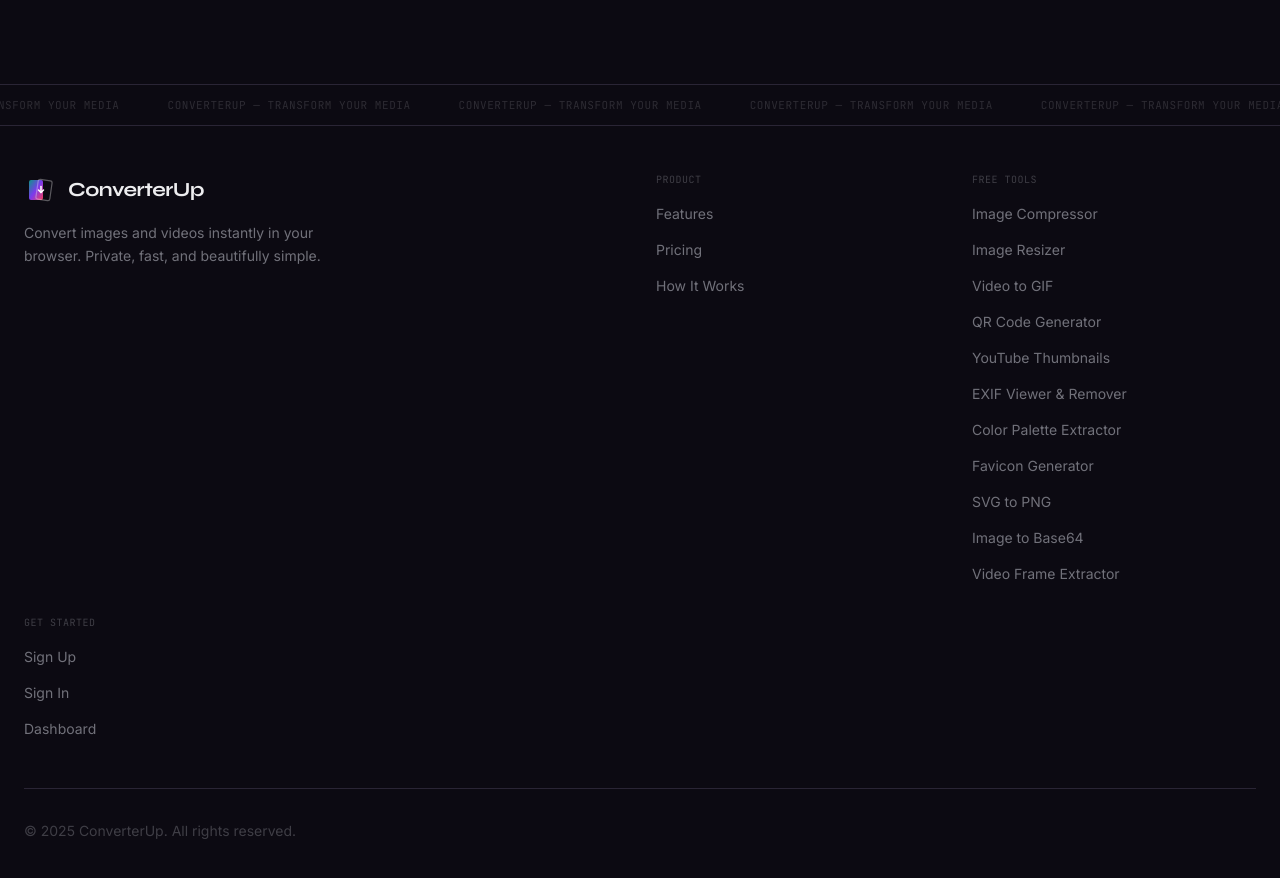
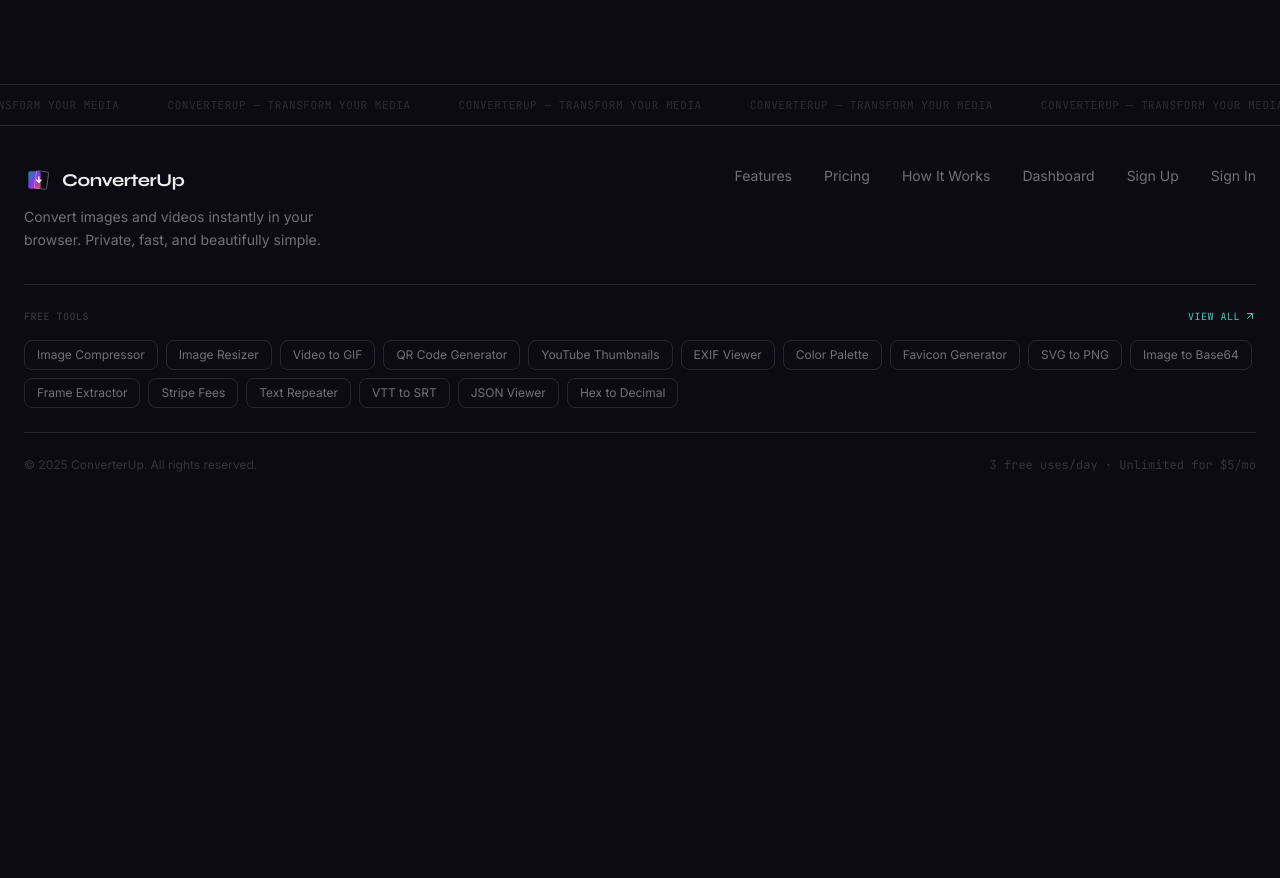
Before and after one commit to rodpru/converterup, a Next.js app: page / in a window 1280 px wide. Shown: the part 8180-9058 px from the top of the page. After the commit the page ends 8693 px from the top, so only its background shows below. Built offline with nearby package versions, Linux system fonts and the light colour scheme; no server answers.

Commit message:
main | Redesign footer — compact layout with tools as pill tags

```diff
--- a/components/landing/footer.tsx
+++ b/components/landing/footer.tsx
@@ -3,11 +3,31 @@
 import Link from "next/link";
 import { motion } from "framer-motion";
 import { Logo } from "@/components/logo";
+import { ArrowUpRight } from "lucide-react";
 
 const ease = [0.16, 1, 0.3, 1] as const;
 
 const marqueeText = "CONVERTERUP \u2014 Transform Your Media";
 const marqueeItems = Array.from({ length: 12 }, () => marqueeText);
+
+const tools = [
+  { name: "Image Compressor", href: "/tools/image-compressor" },
+  { name: "Image Resizer", href: "/tools/image-resizer" },
+  { name: "Video to GIF", href: "/tools/video-to-gif" },
+  { name: "QR Code Generator", href: "/tools/qr-code-generator" },
+  { name: "YouTube Thumbnails", href: "/tools/youtube-thumbnail-downloader" },
+  { name: "EXIF Viewer", href: "/tools/exif-viewer" },
+  { name: "Color Palette", href: "/tools/color-palette" },
+  { name: "Favicon Generator", href: "/tools/favicon-generator" },
+  { name: "SVG to PNG", href: "/tools/svg-to-png" },
+  { name: "Image to Base64", href: "/tools/image-to-base64" },
+  { name: "Frame Extractor", href: "/tools/video-frame-extractor" },
+  { name: "Stripe Fees", href: "/tools/stripe-fee-calculator" },
+  { name: "Text Repeater", href: "/tools/text-repeater" },
+  { name: "VTT to SRT", href: "/tools/vtt-to-srt" },
+  { name: "JSON Viewer", href: "/tools/json-viewer" },
+  { name: "Hex to Decimal", href: "/tools/hex-to-decimal" },
+];
 
 export function Footer() {
   return (
@@ -34,193 +54,106 @@
         </motion.div>
       </div>
 
-      <div className="container mx-auto px-4 sm:px-6 py-12">
+      <div className="container mx-auto px-4 sm:px-6 py-10">
         <motion.div
           initial={{ opacity: 0, y: 20 }}
           whileInView={{ opacity: 1, y: 0 }}
           viewport={{ once: true }}
           transition={{ duration: 0.6, ease }}
-          className="grid grid-cols-1 md:grid-cols-4 gap-8 mb-12"
         >
-          <div className="col-span-1 md:col-span-2">
-            <div className="flex items-center gap-3 mb-4">
-              <Logo className="w-8 h-8" />
-              <span className="text-xl font-[Syne] font-bold tracking-tight text-[#EDEDEF]">
+          {/* Top: Brand + Nav */}
+          <div className="flex flex-col md:flex-row md:items-start md:justify-between gap-8 mb-8">
+            <div className="max-w-xs">
+              <div className="flex items-center gap-2.5 mb-3">
+                <Logo className="w-7 h-7" />
+                <span className="text-lg font-[Syne] font-bold tracking-tight text-[#EDEDEF]">
                   ConverterUp
                 </span>
               </div>
-            <p className="text-[#71717A] font-[Inter] max-w-xs text-sm leading-relaxed">
+              <p className="text-[#71717A] font-[Inter] text-sm leading-relaxed">
                 Convert images and videos instantly in your browser. Private,
                 fast, and beautifully simple.
               </p>
             </div>
 
-          <div>
-            <h3 className="font-mono text-[10px] uppercase tracking-wider text-[#71717A]/50 mb-4">
-              Product
-            </h3>
-            <ul className="space-y-3">
-              <li>
+            <div className="flex flex-wrap gap-x-8 gap-y-4 text-sm font-[Inter]">
               <Link
                 href="#features"
-                  className="text-[#71717A] hover:text-[#EDEDEF] transition-colors duration-200 text-sm font-[Inter]"
+                className="text-[#71717A] hover:text-[#EDEDEF] transition-colors"
               >
                 Features
               </Link>
-              </li>
-              <li>
               <Link
                 href="#pricing"
-                  className="text-[#71717A] hover:text-[#EDEDEF] transition-colors duration-200 text-sm font-[Inter]"
+                className="text-[#71717A] hover:text-[#EDEDEF] transition-colors"
               >
                 Pricing
               </Link>
-              </li>
-              <li>
               <Link
                 href="#how-it-works"
-                  className="text-[#71717A] hover:text-[#EDEDEF] transition-colors duration-200 text-sm font-[Inter]"
+                className="text-[#71717A] hover:text-[#EDEDEF] transition-colors"
               >
                 How It Works
               </Link>
-              </li>
-            </ul>
-          </div>
-
-          <div>
-            <h3 className="font-mono text-[10px] uppercase tracking-wider text-[#71717A]/50 mb-4">
-              Free Tools
-            </h3>
-            <ul className="space-y-3">
-              <li>
               <Link
-                  href="/tools/image-compressor"
-                  className="text-[#71717A] hover:text-[#EDEDEF] transition-colors duration-200 text-sm font-[Inter]"
+                href="/dashboard"
+                className="text-[#71717A] hover:text-[#EDEDEF] transition-colors"
               >
-                  Image Compressor
+                Dashboard
               </Link>
-              </li>
-              <li>
-                <Link
-                  href="/tools/image-resizer"
-                  className="text-[#71717A] hover:text-[#EDEDEF] transition-colors duration-200 text-sm font-[Inter]"
-                >
-                  Image Resizer
-                </Link>
-              </li>
-              <li>
-                <Link
-                  href="/tools/video-to-gif"
-                  className="text-[#71717A] hover:text-[#EDEDEF] transition-colors duration-200 text-sm font-[Inter]"
-                >
-                  Video to GIF
-                </Link>
-              </li>
-              <li>
-                <Link
-                  href="/tools/qr-code-generator"
-                  className="text-[#71717A] hover:text-[#EDEDEF] transition-colors duration-200 text-sm font-[Inter]"
-                >
-                  QR Code Generator
-                </Link>
-              </li>
-              <li>
-                <Link
-                  href="/tools/youtube-thumbnail-downloader"
-                  className="text-[#71717A] hover:text-[#EDEDEF] transition-colors duration-200 text-sm font-[Inter]"
-                >
-                  YouTube Thumbnails
-                </Link>
-              </li>
-              <li>
-                <Link
-                  href="/tools/exif-viewer"
-                  className="text-[#71717A] hover:text-[#EDEDEF] transition-colors duration-200 text-sm font-[Inter]"
-                >
-                  EXIF Viewer & Remover
-                </Link>
-              </li>
-              <li>
-                <Link
-                  href="/tools/color-palette"
-                  className="text-[#71717A] hover:text-[#EDEDEF] transition-colors duration-200 text-sm font-[Inter]"
-                >
-                  Color Palette Extractor
-                </Link>
-              </li>
-              <li>
-                <Link
-                  href="/tools/favicon-generator"
-                  className="text-[#71717A] hover:text-[#EDEDEF] transition-colors duration-200 text-sm font-[Inter]"
-                >
-                  Favicon Generator
-                </Link>
-              </li>
-              <li>
-                <Link
-                  href="/tools/svg-to-png"
-                  className="text-[#71717A] hover:text-[#EDEDEF] transition-colors duration-200 text-sm font-[Inter]"
-                >
-                  SVG to PNG
-                </Link>
-              </li>
-              <li>
-                <Link
-                  href="/tools/image-to-base64"
-                  className="text-[#71717A] hover:text-[#EDEDEF] transition-colors duration-200 text-sm font-[Inter]"
-                >
-                  Image to Base64
-                </Link>
-              </li>
-              <li>
-                <Link
-                  href="/tools/video-frame-extractor"
-                  className="text-[#71717A] hover:text-[#EDEDEF] transition-colors duration-200 text-sm font-[Inter]"
-                >
-                  Video Frame Extractor
-                </Link>
-              </li>
-            </ul>
-          </div>
-
-          <div>
-            <h3 className="font-mono text-[10px] uppercase tracking-wider text-[#71717A]/50 mb-4">
-              Get Started
-            </h3>
-            <ul className="space-y-3">
-              <li>
               <Link
                 href="/signup"
-                  className="text-[#71717A] hover:text-[#EDEDEF] transition-colors duration-200 text-sm font-[Inter]"
+                className="text-[#71717A] hover:text-[#EDEDEF] transition-colors"
               >
                 Sign Up
               </Link>
-              </li>
-              <li>
               <Link
                 href="/login"
-                  className="text-[#71717A] hover:text-[#EDEDEF] transition-colors duration-200 text-sm font-[Inter]"
+                className="text-[#71717A] hover:text-[#EDEDEF] transition-colors"
               >
                 Sign In
               </Link>
-              </li>
-              <li>
+            </div>
+          </div>
+
+          {/* Tools grid */}
+          <div className="border-t border-[#2A2535] pt-6 mb-6">
+            <div className="flex items-center justify-between mb-4">
+              <h3 className="font-mono text-[10px] uppercase tracking-wider text-[#71717A]/50">
+                Free Tools
+              </h3>
               <Link
-                  href="/dashboard"
-                  className="text-[#71717A] hover:text-[#EDEDEF] transition-colors duration-200 text-sm font-[Inter]"
+                href="/tools"
+                className="flex items-center gap-1 font-mono text-[10px] uppercase tracking-wider text-[#2DD4BF] hover:text-[#EDEDEF] transition-colors"
               >
-                  Dashboard
+                View All
+                <ArrowUpRight className="w-3 h-3" />
               </Link>
-              </li>
-            </ul>
+            </div>
+            <div className="flex flex-wrap gap-2">
+              {tools.map((tool) => (
+                <Link
+                  key={tool.href}
+                  href={tool.href}
+                  className="px-3 py-1.5 rounded-md border border-[#2A2535] text-[#71717A] hover:text-[#EDEDEF] hover:border-[#2DD4BF]/20 transition-colors text-xs font-[Inter]"
+                >
+                  {tool.name}
+                </Link>
+              ))}
+            </div>
+          </div>
+
+          {/* Bottom */}
+          <div className="border-t border-[#2A2535] pt-6 flex flex-col sm:flex-row items-center justify-between gap-4">
+            <p className="text-xs text-[#71717A]/40 font-[Inter]">
+              &copy; {new Date().getFullYear()} ConverterUp. All rights
+              reserved.
+            </p>
+            <p className="text-xs text-[#71717A]/40 font-mono">
+              3 free uses/day &middot; Unlimited for $5/mo
+            </p>
           </div>
         </motion.div>
-
-        <div className="flex flex-col md:flex-row items-center justify-between pt-8 border-t border-[#2A2535]">
-          <p className="text-sm text-[#71717A]/50 mb-4 md:mb-0 font-[Inter]">
-            &copy; {new Date().getFullYear()} ConverterUp. All rights reserved.
-          </p>
-        </div>
       </div>
     </footer>
   );
```
Lines whose indentation alone changed are shown as unchanged.
